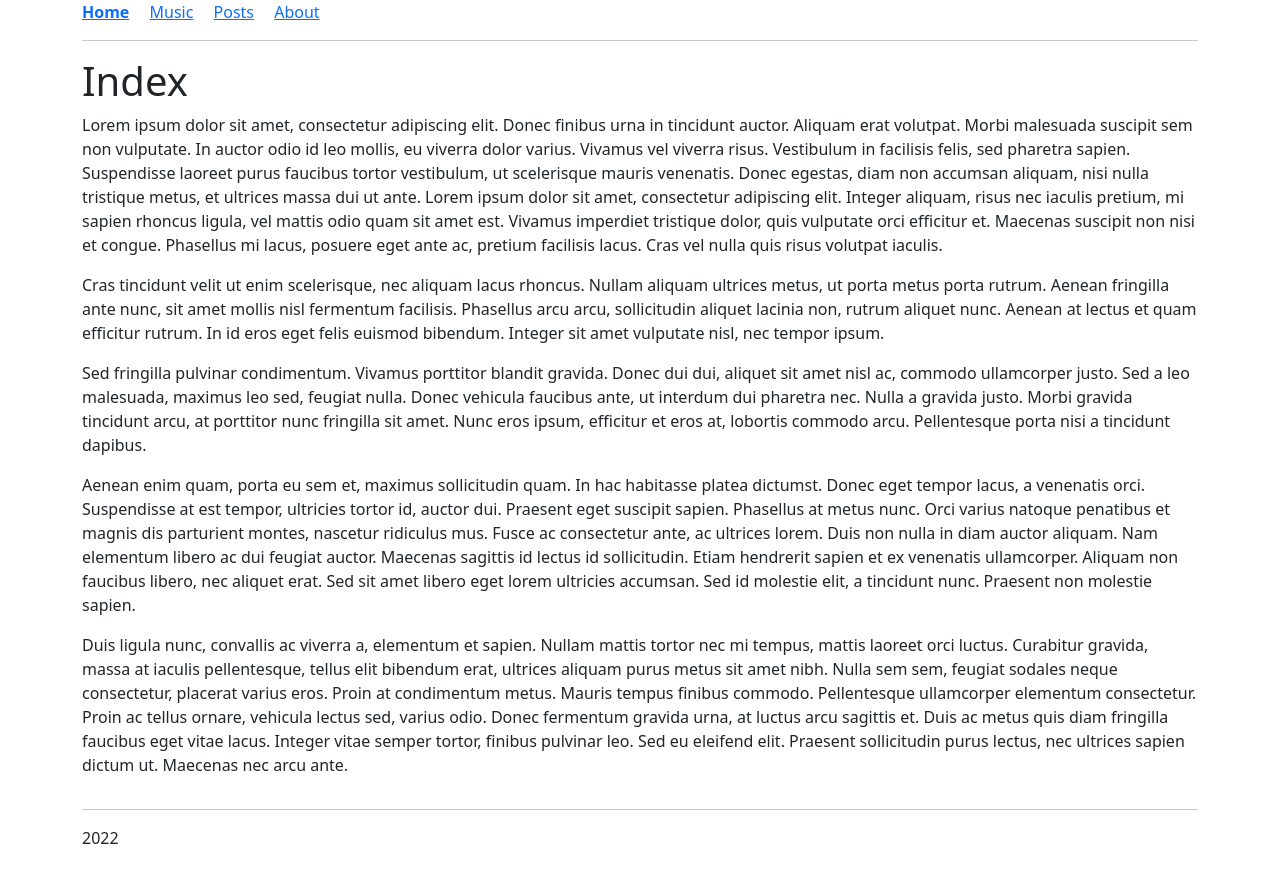
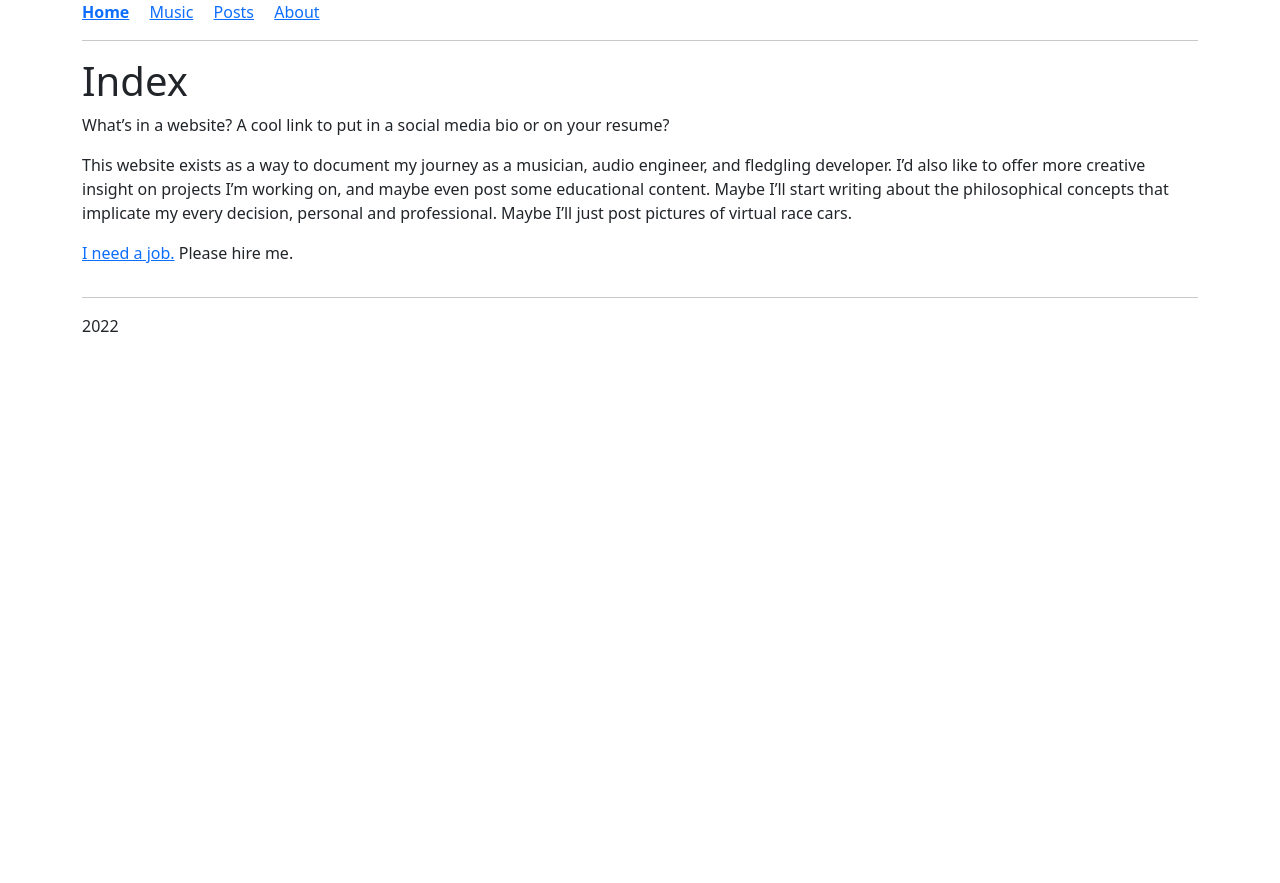
Before and after one commit to tonepaintingindustries/oldsite, a Jekyll site: the page built from index.md, in a window 1280 px wide. Shown: the top 883 px of the page. Built offline with Jekyll 4.4.1, drawn with Linux system fonts in a browser that asks for light colours.

Commit message:
Update index.md

```diff
--- a/index.md
+++ b/index.md
@@ -3,12 +3,8 @@ layout: index
 ---
 # Index
 
-Lorem ipsum dolor sit amet, consectetur adipiscing elit. Donec finibus urna in tincidunt auctor. Aliquam erat volutpat. Morbi malesuada suscipit sem non vulputate. In auctor odio id leo mollis, eu viverra dolor varius. Vivamus vel viverra risus. Vestibulum in facilisis felis, sed pharetra sapien. Suspendisse laoreet purus faucibus tortor vestibulum, ut scelerisque mauris venenatis. Donec egestas, diam non accumsan aliquam, nisi nulla tristique metus, et ultrices massa dui ut ante. Lorem ipsum dolor sit amet, consectetur adipiscing elit. Integer aliquam, risus nec iaculis pretium, mi sapien rhoncus ligula, vel mattis odio quam sit amet est. Vivamus imperdiet tristique dolor, quis vulputate orci efficitur et. Maecenas suscipit non nisi et congue. Phasellus mi lacus, posuere eget ante ac, pretium facilisis lacus. Cras vel nulla quis risus volutpat iaculis.
+What's in a website? A cool link to put in a social media bio or on your resume?
 
-Cras tincidunt velit ut enim scelerisque, nec aliquam lacus rhoncus. Nullam aliquam ultrices metus, ut porta metus porta rutrum. Aenean fringilla ante nunc, sit amet mollis nisl fermentum facilisis. Phasellus arcu arcu, sollicitudin aliquet lacinia non, rutrum aliquet nunc. Aenean at lectus et quam efficitur rutrum. In id eros eget felis euismod bibendum. Integer sit amet vulputate nisl, nec tempor ipsum.
+This website exists as a way to document my journey as a musician, audio engineer, and fledgling developer. I'd also like to offer more creative insight on projects I'm working on, and maybe even post some educational content. Maybe I'll start writing about the philosophical concepts that implicate my every decision, personal and professional. Maybe I'll just post pictures of virtual race cars.
 
-Sed fringilla pulvinar condimentum. Vivamus porttitor blandit gravida. Donec dui dui, aliquet sit amet nisl ac, commodo ullamcorper justo. Sed a leo malesuada, maximus leo sed, feugiat nulla. Donec vehicula faucibus ante, ut interdum dui pharetra nec. Nulla a gravida justo. Morbi gravida tincidunt arcu, at porttitor nunc fringilla sit amet. Nunc eros ipsum, efficitur et eros at, lobortis commodo arcu. Pellentesque porta nisi a tincidunt dapibus.
-
-Aenean enim quam, porta eu sem et, maximus sollicitudin quam. In hac habitasse platea dictumst. Donec eget tempor lacus, a venenatis orci. Suspendisse at est tempor, ultricies tortor id, auctor dui. Praesent eget suscipit sapien. Phasellus at metus nunc. Orci varius natoque penatibus et magnis dis parturient montes, nascetur ridiculus mus. Fusce ac consectetur ante, ac ultrices lorem. Duis non nulla in diam auctor aliquam. Nam elementum libero ac dui feugiat auctor. Maecenas sagittis id lectus id sollicitudin. Etiam hendrerit sapien et ex venenatis ullamcorper. Aliquam non faucibus libero, nec aliquet erat. Sed sit amet libero eget lorem ultricies accumsan. Sed id molestie elit, a tincidunt nunc. Praesent non molestie sapien.
-
-Duis ligula nunc, convallis ac viverra a, elementum et sapien. Nullam mattis tortor nec mi tempus, mattis laoreet orci luctus. Curabitur gravida, massa at iaculis pellentesque, tellus elit bibendum erat, ultrices aliquam purus metus sit amet nibh. Nulla sem sem, feugiat sodales neque consectetur, placerat varius eros. Proin at condimentum metus. Mauris tempus finibus commodo. Pellentesque ullamcorper elementum consectetur. Proin ac tellus ornare, vehicula lectus sed, varius odio. Donec fermentum gravida urna, at luctus arcu sagittis et. Duis ac metus quis diam fringilla faucibus eget vitae lacus. Integer vitae semper tortor, finibus pulvinar leo. Sed eu eleifend elit. Praesent sollicitudin purus lectus, nec ultrices sapien dictum ut. Maecenas nec arcu ante.
+[I need a job.](https://youtu.be/5XcKBmdfpWs) Please hire me.
```
